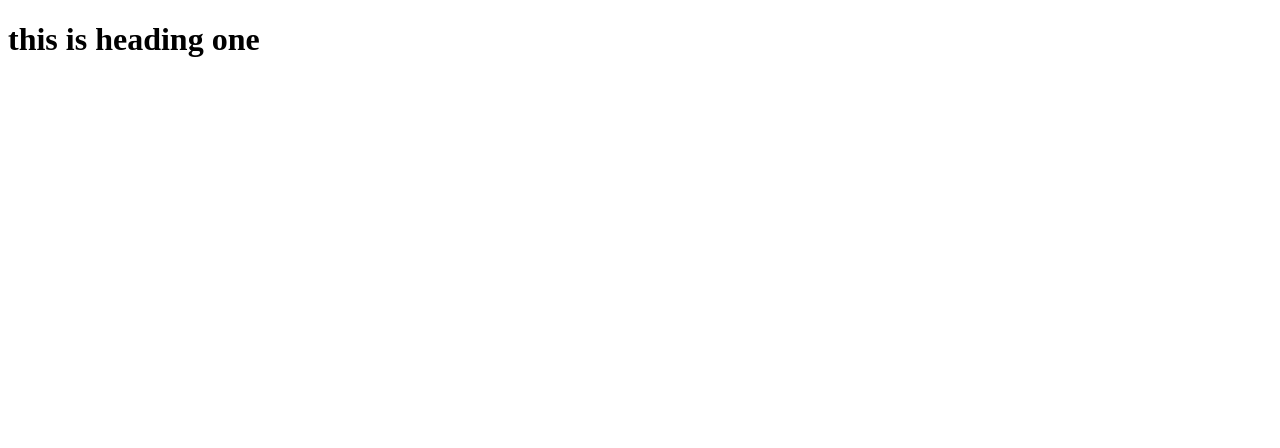
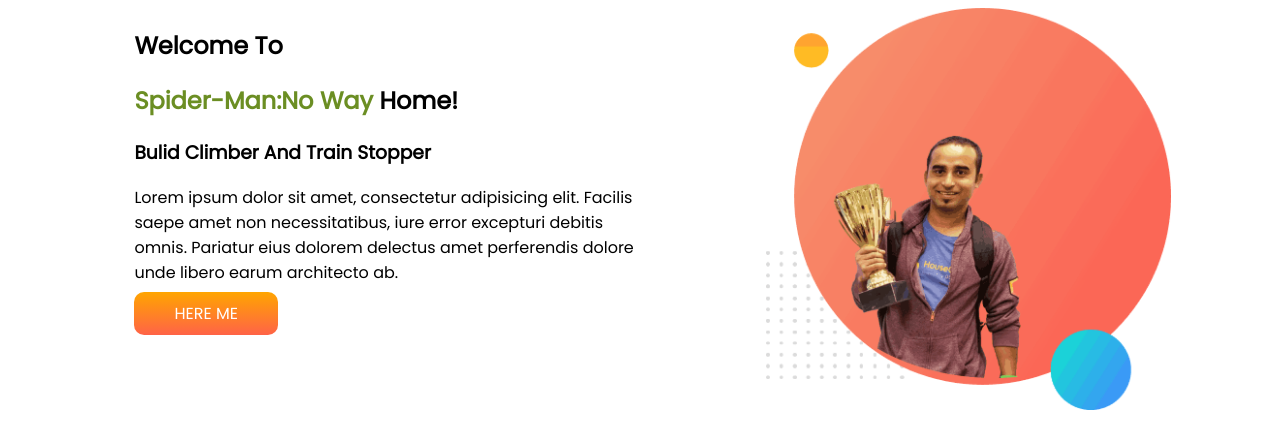
Before and after one commit to sheikshadi/developer-portfolio, a plain HTML site: page index.html in a window 1280 px wide. Drawn offline with Linux system fonts and the light colour scheme.

Commit message:
developer

```diff
--- a/index.html
+++ b/index.html
@@ -1,14 +1,34 @@
 <!DOCTYPE html>
 <html lang="en">
+
 <head>
     <meta charset="UTF-8">
     <meta http-equiv="X-UA-Compatible" content="IE=edge">
     <meta name="viewport" content="width=device-width, initial-scale=1.0">
     <title>Developer portfolio</title>
+    <link rel="preconnect" href="https://fonts.googleapis.com">
+    <link rel="preconnect" href="https://fonts.gstatic.com" crossorigin>
+    <link href="https://fonts.googleapis.com/css2?family=Poppins&display=swap" rel="stylesheet">
     <link rel="stylesheet" href="style.css">
 </head>
+
 <body>
-    <h1>this is heading one</h1>
+    <section>
+        <div class="half-width">
+            <h1>Welcome To</h1>
+            <h1><span class="orange-color">Spider-Man:No Way </span>Home! </h1>
+            <h3>Bulid Climber And Train Stopper</h3>
+            <p>Lorem ipsum dolor sit amet, consectetur adipisicing elit. Facilis saepe amet non necessitatibus, iure
+                error
+                excepturi debitis omnis. Pariatur eius dolorem delectus amet perferendis dolore unde libero earum
+                architecto
+                ab.</p>
+            <a class="link" target="_blank" href="https://www.linkedin.com/in/sheik-shadi-41139b225/">HERE ME</a>
+        </div>
+        <div class="half-width">
+            <img src="images/my-bg.png" alt="">
+        </div>
+    </section>
+</body>
 
-</body>
 </html>
--- a/style.css
+++ b/style.css
@@ -0,0 +1,28 @@
+body{
+    font-family: 'Poppins', sans-serif;
+}
+h1{
+    font-size: 5opx;
+}
+.orange-color{
+    color: olivedrab;
+}
+section{
+    display: flex;
+}
+.half-width{
+    width: 50%;
+    padding-left: 10%;
+}
+.half-width img{
+    width: 80%;
+}
+.link{
+    text-decoration: none;
+    background-image: linear-gradient(orange, tomato);
+    padding: 10px 40px;
+    color: #fff;
+    font-weight: 400px;
+    border-radius: 10px;
+
+}
```
Also changed, not shown: images/dream-bg.png (added), images/exp-bg.png (added), images/jhankar.png (added), images/jhankar2.png (added), images/my-bg.png (added), images/my-bg2.png (added), images/top-banner.png (added), 8 other files.
